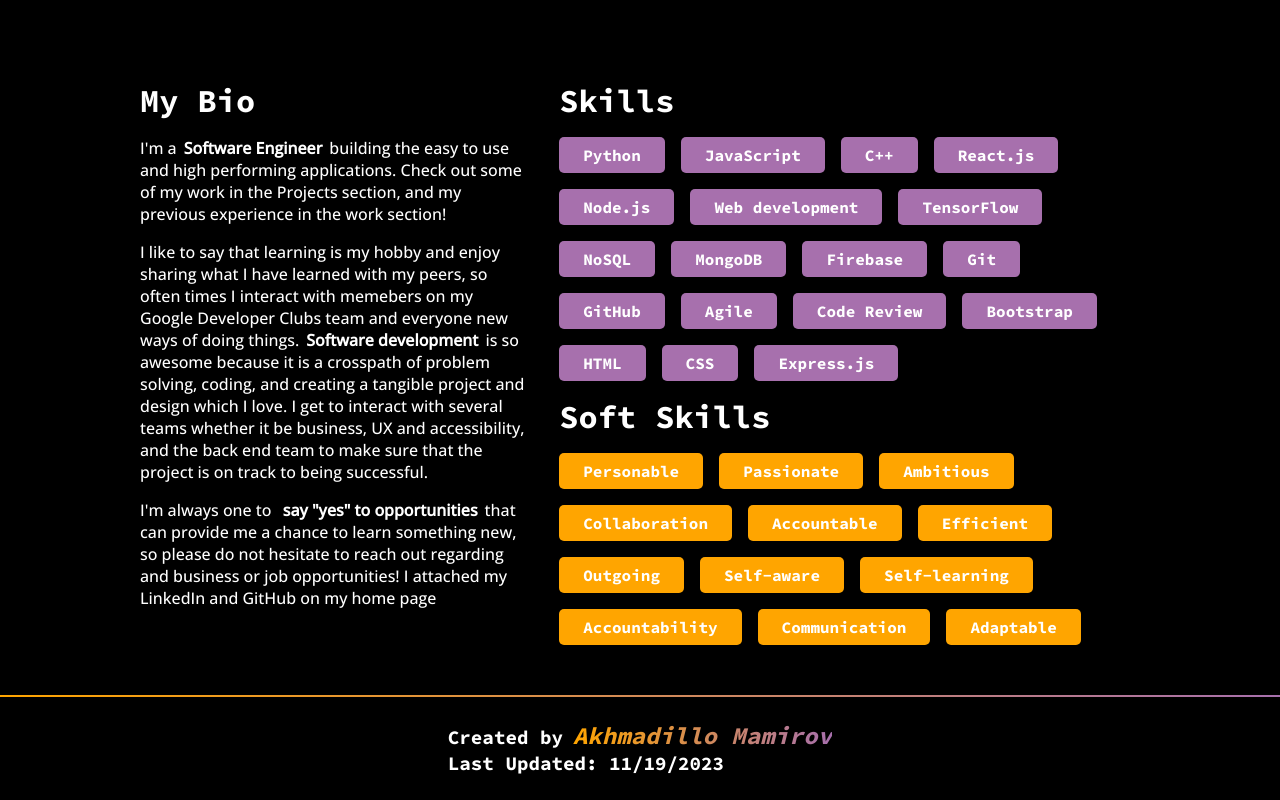
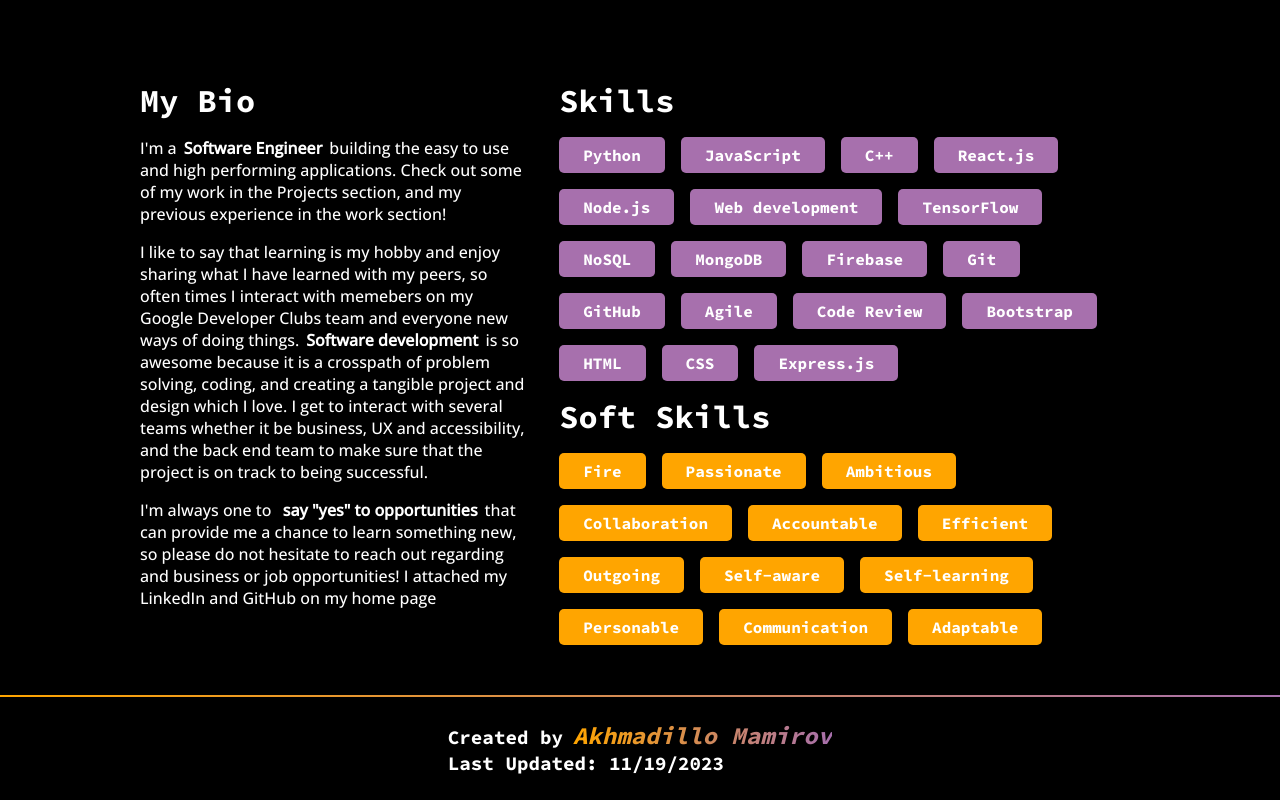
Before and after one commit to akhmadmamirov/portfolio, a React (Create React App) app: page /about in a window 1280 px wide. Shown: the part 326-1126 px from the top of the page. Built offline with nearby package versions, Linux system fonts and the light colour scheme.

Commit message:
about skills

```diff
--- a/src/pages/about.jsx
+++ b/src/pages/about.jsx
@@ -88,7 +88,7 @@ const About = () => {
 									<li class="skill tech" data-v-0104b974="">CSS</li>
 									<li class="skill tech" data-v-0104b974="">Express.js</li>
 									</ul><h2 class="skills-header" data-v-0104b974="">Soft Skills</h2>
-									<ul class="row"><li class="skill soft">Personable</li>
+									<ul class="row"><li class="skill soft">Fire</li>
 									<li class="skill soft" data-v-0104b974="">Passionate</li>
 									<li class="skill soft" data-v-0104b974="">Ambitious</li>
 									<li class="skill soft" data-v-0104b974="">Collaboration</li>
@@ -97,7 +97,7 @@ const About = () => {
 									<li class="skill soft" data-v-0104b974="">Outgoing</li>
 									<li class="skill soft" data-v-0104b974="">Self-aware</li>
 									<li class="skill soft" data-v-0104b974="">Self-learning</li>
-									<li class="skill soft" data-v-0104b974="">Accountability</li>
+									<li class="skill soft" data-v-0104b974="">Personable</li>
 									<li class="skill soft" data-v-0104b974="">Communication</li>
 									<li class="skill soft" data-v-0104b974="">Adaptable</li>
 								</ul>
```
